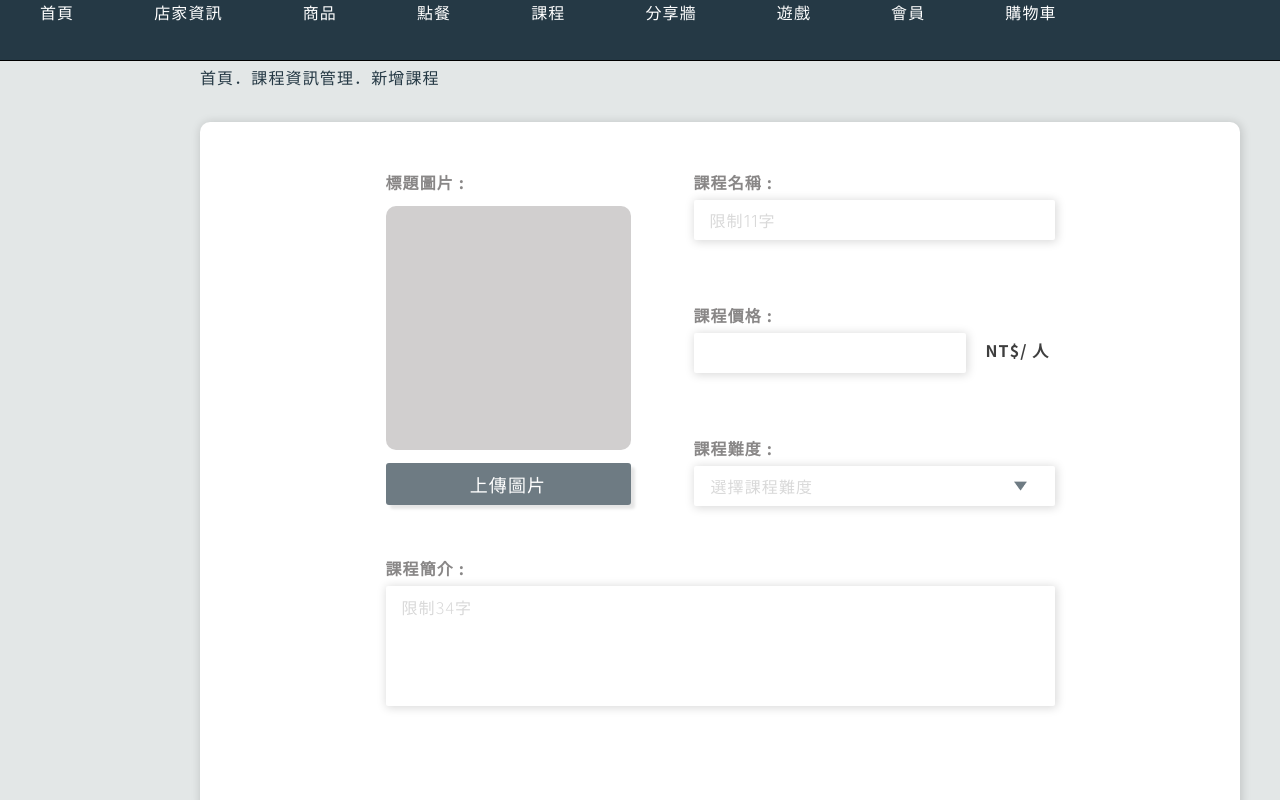
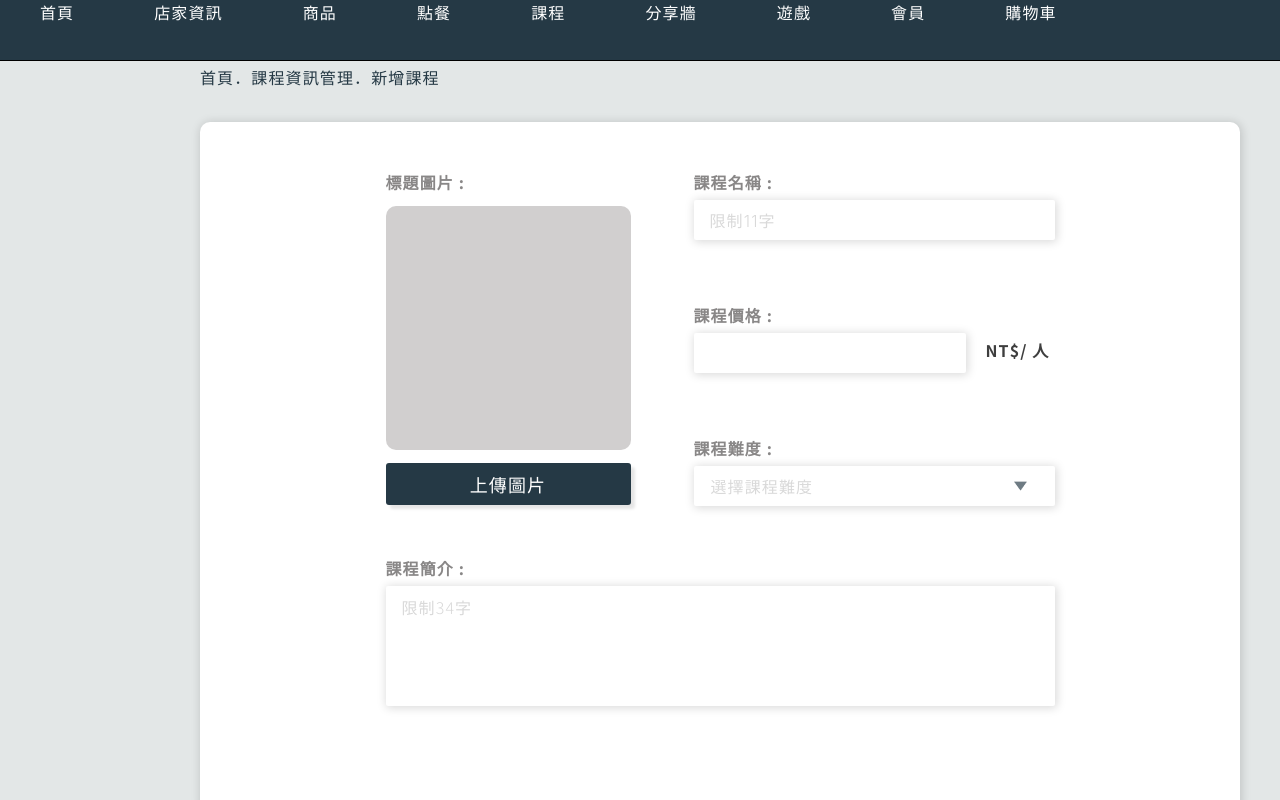
Before and after one commit to hunter850/coffee_react, a React (Create React App) app: page /course/add/1 in a window 1280 px wide. Shown: the top 800 px of the page. Built offline with nearby package versions, Linux system fonts and the light colour scheme.

Commit message:
Btn style壓過其餘inline屬性

```diff
--- a/src/component/Item/Btn/Btn.jsx
+++ b/src/component/Item/Btn/Btn.jsx
@@ -17,7 +17,7 @@ export default function Btn({
     ...allEvent
 }) {
     const buttonStyle = useMemo(() => {
-        return { ...style, width, backgroundColor, color };
+        return { width, backgroundColor, color, ...style };
     }, [width, backgroundColor, color, style]);
 
     return (
```
